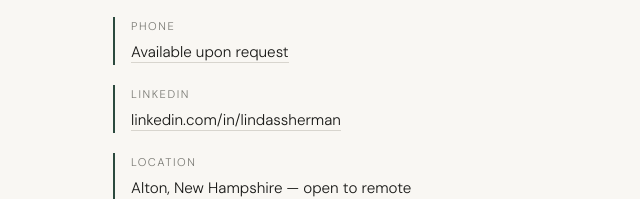
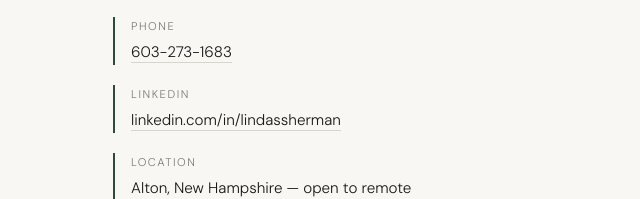
Before and after one commit to linda-sherman/linda-sherman.github.io, a plain HTML site: page index.html in a window 1280 px wide. Shown: the part 6043-6242 px from the top of the page, 575-1215 px from the left. Drawn offline with nearby package versions, Linux system fonts and the light colour scheme; a web font is replaced by a local one.

Commit message:
Update index.html

```diff
--- a/index.html
+++ b/index.html
@@ -460,7 +460,7 @@
       </div>
       <div class="contact-row">
         <span class="contact-label">Phone</span>
-        <span class="contact-value"><a href="tel:Available upon request">Available upon request</a></span>
+        <span class="contact-value"><a href="tel:Available upon request">603-273-1683</a></span>
       </div>
       <div class="contact-row">
         <span class="contact-label">LinkedIn</span>
```
